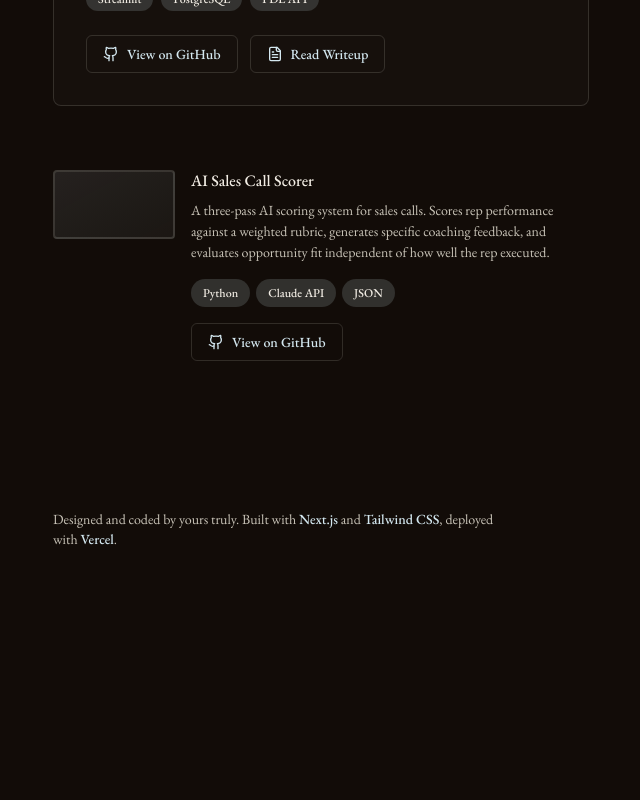
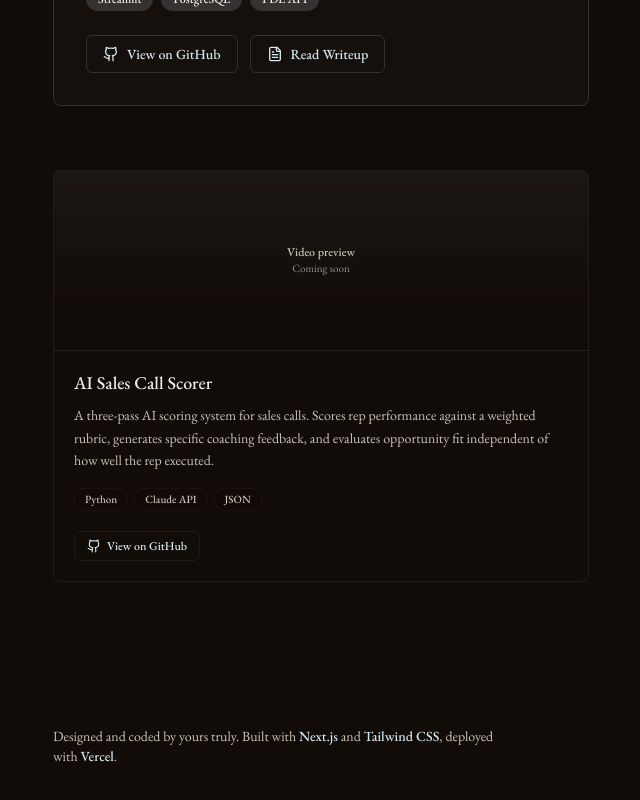
Before and after one commit to thor-sen/michaelthorsen-portfolio, a Next.js app: page / in a window 1280 px wide. Shown: the part 2081-2881 px from the top of the page, without its empty margins (595-1235 px from the left). Before the commit the page ends 2726 px from the top, so only its background shows below. Built offline with nearby package versions, Linux system fonts and the light colour scheme.

Commit message:
redesign call scorer card

```diff
--- a/components/sections/projects.tsx
+++ b/components/sections/projects.tsx
@@ -1,6 +1,5 @@
 "use client";
 
-import Link from "next/link";
 import { useRouter } from "next/navigation";
 import { Github, FileText } from "lucide-react";
 
@@ -130,40 +129,49 @@ function GTMFeaturedProject() {
   );
 }
 
+const salesCallScorerTags = ["Python", "Claude API", "JSON"];
+
 function SimpleProjectCard() {
   return (
-    <div className="group relative grid gap-4 pb-1 transition-all sm:grid-cols-8 sm:gap-8 md:gap-4 lg:hover:!opacity-100 lg:group-hover/list:opacity-50">
-      <div className="absolute -inset-x-4 -inset-y-4 z-0 hidden rounded-md transition motion-reduce:transition-none lg:-inset-x-6 lg:block lg:group-hover:bg-card-hover lg:group-hover:shadow-[inset_0_1px_0_0_rgba(242,237,228,0.12)] lg:group-hover:drop-shadow-lg" />
-      <div className="z-10 sm:order-2 sm:col-span-6">
-        <h3 className="text-base font-medium leading-snug text-foreground group-hover:text-accent transition-colors">
+    <div className="group relative overflow-hidden rounded-lg border border-card-border/50 bg-background/25 transition-colors lg:hover:!opacity-100 lg:group-hover/list:opacity-50 lg:hover:border-card-border/70 lg:hover:bg-background/40">
+      {/* Full card-width video strip (no side padding) */}
+      <div className="flex aspect-[80/27] w-full items-center justify-center border-b border-card-border/35 bg-gradient-to-b from-accent/5 to-background/30">
+        <div className="px-4 py-2 text-center">
+          <div className="text-xs font-medium text-muted">Video preview</div>
+          <div className="text-[11px] text-muted/70">Coming soon</div>
+        </div>
+      </div>
+
+      <div className="p-4 lg:p-5">
+        <h3 className="text-lg font-medium leading-snug text-foreground transition-colors group-hover:text-accent">
           AI Sales Call Scorer
         </h3>
-        <p className="mt-2 text-sm leading-normal text-muted">
+        <p className="mt-2 max-w-3xl text-sm leading-relaxed text-muted">
           A three-pass AI scoring system for sales calls. Scores rep performance against a weighted
           rubric, generates specific coaching feedback, and evaluates opportunity fit independent of
           how well the rep executed.
         </p>
-        <ul className="mt-2 flex flex-wrap" aria-label="Technologies used">
-          {["Python", "Claude API", "JSON"].map((tech) => (
-            <li key={tech} className="mr-1.5 mt-2">
-              <div className="flex items-center rounded-full bg-tag-bg px-3 py-1 text-xs font-medium leading-5 text-foreground">
-                {tech}
-              </div>
-            </li>
+
+        <div className="mt-4 flex flex-wrap gap-1.5" aria-label="Technologies used">
+          {salesCallScorerTags.map((tech) => (
+            <span
+              key={tech}
+              className="rounded-full border border-card-border/25 bg-background/40 px-2.5 py-0.5 text-[11px] font-medium text-muted"
+            >
+              {tech}
+            </span>
           ))}
-        </ul>
+        </div>
+
         <a
           href="https://github.com/thor-sen/ai-sales-call-scorer"
           target="_blank"
           rel="noopener noreferrer"
-          className="relative z-20 mt-4 inline-flex items-center gap-2 px-4 py-2 rounded-md border border-card-border text-accent text-sm font-medium hover:bg-card-hover transition-colors"
+          className="relative z-10 mt-5 inline-flex items-center gap-1.5 rounded-md border border-card-border/45 px-3 py-1.5 text-xs font-medium text-accent transition-colors hover:border-card-border/70 hover:bg-card-hover/40"
         >
-          <Github className="h-4 w-4" />
+          <Github className="h-3.5 w-3.5" />
           View on GitHub
         </a>
-      </div>
-      <div className="z-10 sm:order-1 sm:col-span-2">
-        <div className="aspect-video w-full rounded border-2 border-card-border bg-gradient-to-br from-accent/10 to-accent/5 transition group-hover:border-muted/50" />
       </div>
     </div>
   );
```
